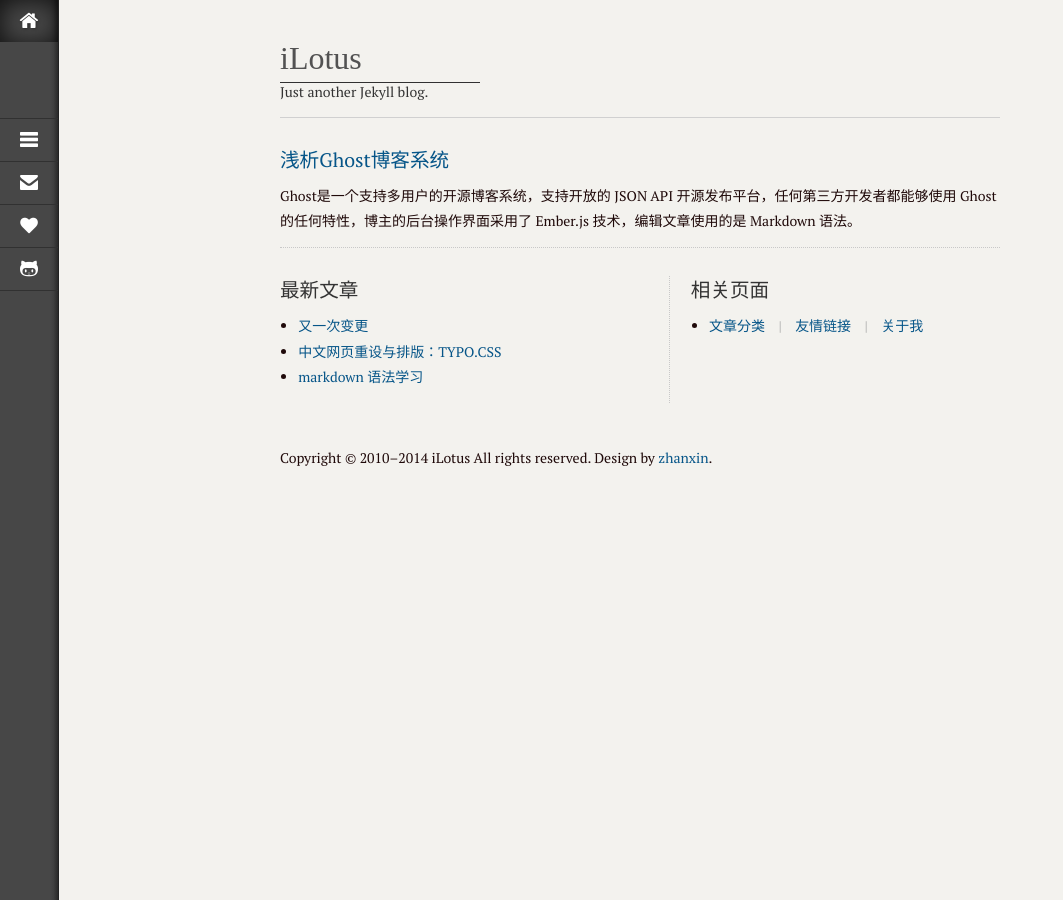
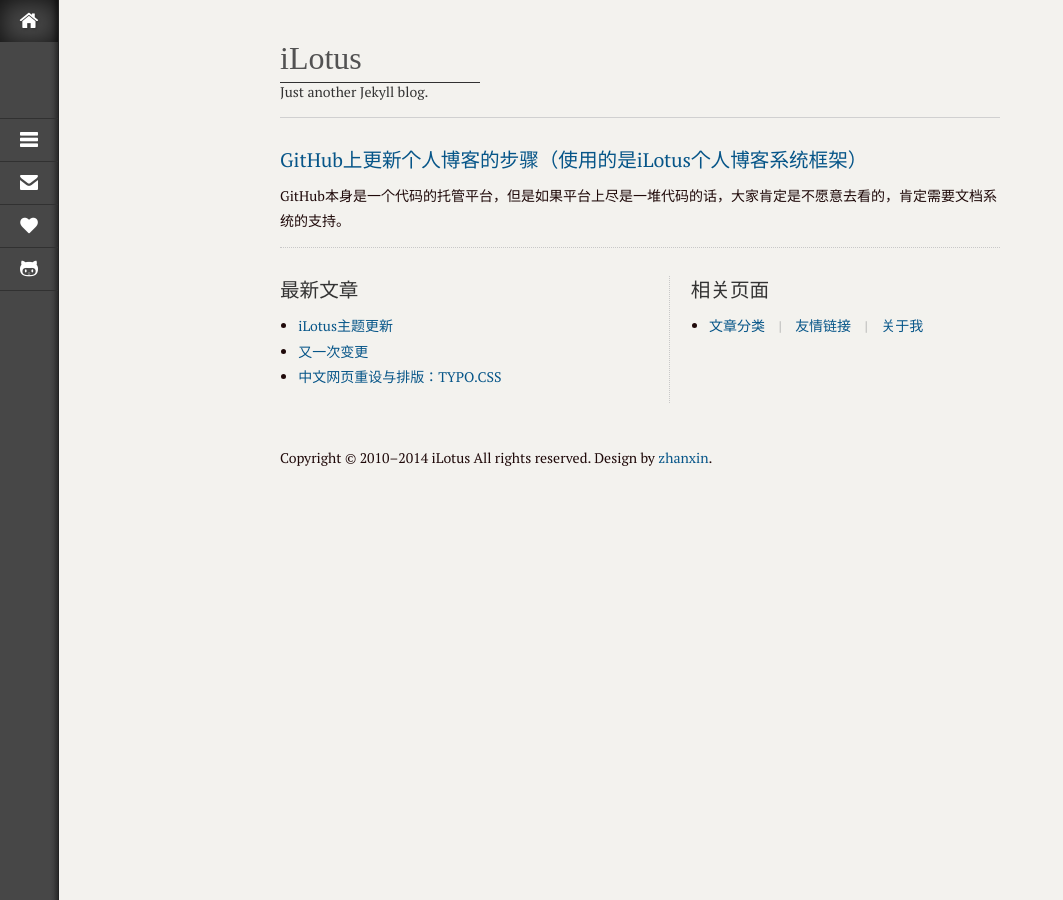
Before and after one commit to sky315sky/blog, a Jekyll site: the page built from index.html, in a window 1280 px wide. Shown: the whole page, without its empty margins (0-1063 px from the left). Built offline with Jekyll 4.4.1, drawn with Linux system fonts in a browser that asks for light colours; Markdown is read by kramdown in place of the engine named in the settings; the list of posts is cut into pages by our own code; some of the changed lines change nothing that is shown.

Commit message:
first commit

```diff
--- /dev/null
+++ b/_posts/2014-09-02-002.md
@@ -0,0 +1,39 @@
+---
+layout: post
+title: GitHub上更新个人博客的步骤（使用的是iLotus个人博客系统框架）
+description: GitHub本身是一个代码的托管平台，但是如果平台上尽是一堆代码的话，大家肯定是不愿意去看的，肯定需要文档系统的支持。
+keywords: Ghost JSON API Ember.js Markdown
+---
+
+# GitHub上更新个人博客的步骤————使用的是iLotus个人博客系统框架
+
+GitHub本身是一个代码的托管平台，但是如果平台上尽是一堆代码的话，大家肯定是不愿意去看的，肯定需要文档系统的支持。
+
+##首先本机已安装好GitHub所需的git环境（包含Ruby、Jekyll），如需要安装该环境，[请阅读](http://www.bytetown.net/2014/08/27/001-setup-an-own-blog-on-github.html).
+
+##在iLotus框架中发布个人博客步骤如下：
+
+* 1、找到之前初始化过的Git库文件夹`D:\myblog`;
+* 2、找到_posts文件夹，如`D:\myblog\_posts`，并创建.md格式的文章（markdown 语法，如之前没接错过该语法，[请点击](http://www.bytetown.net/2014/08/26/002-about-markdown.html);
+* 3、新博客编辑完成，后退到博客本地根路径，如myblog文件夹，右键，选择Git bash;
+	* 1、运行'git checkout --orphan gh-pages'，让Git进入gh-pages，只有在这个分支下的文件才会被GitHub的Jekyll引擎处理，其中，**gh-pages**是创建的分支。
+    * 2、运行'git add --all'，添加文件；
+	* 3、运行'git commit -m "first commit"'，完成本地仓库的创建，其中“first commit”是文件的备注说明，可任意备注；
+	* 4、运行'git remote add origin https://github.com/***/###.git'，添加远程仓库，其中，“https://github.com/***/###.git”是自己Github网站上已经存在的仓库地址。
+	* 5、运行'git push origin gh-pages'，将本地仓库推送到远程服务器；
+
+Ghost是构建于Node.js平台之上，支持0.10.*版本（最新稳定版）的Node.js。
+
+###安装步骤和说明如下：
+
+* [在 Windows 上安装Ghost](http://docs.ghostchina.com/zh/installation/windows/)
+* [在 Mac 上安装Ghost](http://docs.ghostchina.com/zh/installation/mac/)
+* [在 Linux 上安装Ghost](http://docs.ghostchina.com/zh/installation/linux/)
+
+作者是在windows环境下运行的，安装完成之后，前端页面显示地址`http://127.0.0.1:2368`；后端管理页面地址为`http://127.0.0.1:2368/ghost`。
+<img src='/img/ghost_win_index.jpg' width='300' height='200'>
+<img src='/img/ghost_win_manage.jpg' width='300' height='200'>
+
+##没弄清楚的问题
+个人设置里无法添加新的“主题”，只能用默认的>casper - 1.0.1。
+<img src='/img/ghost_win_1.jpg'>
```
Also changed, not shown: _posts/2014-09-02-001.md (+6 -0 lines).
